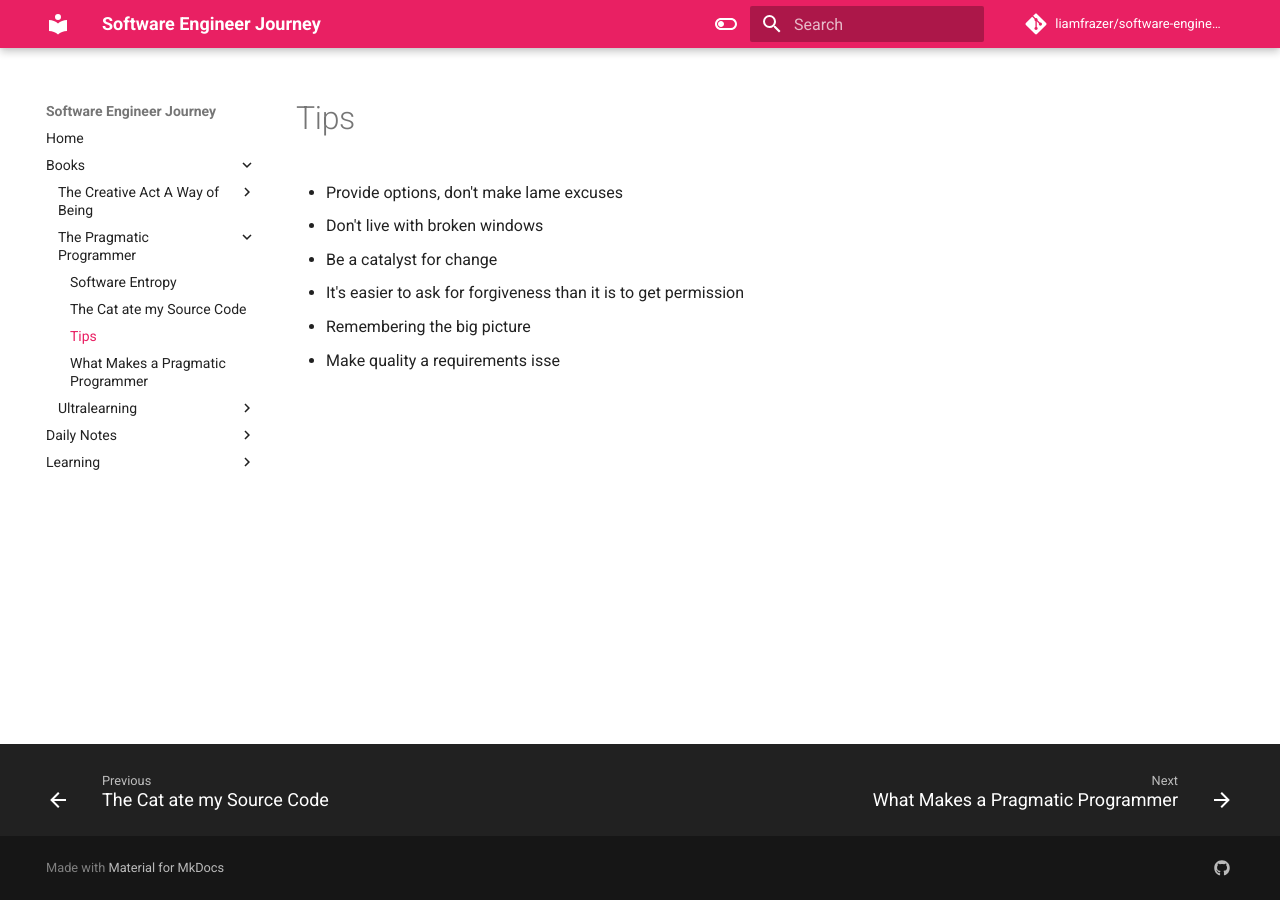
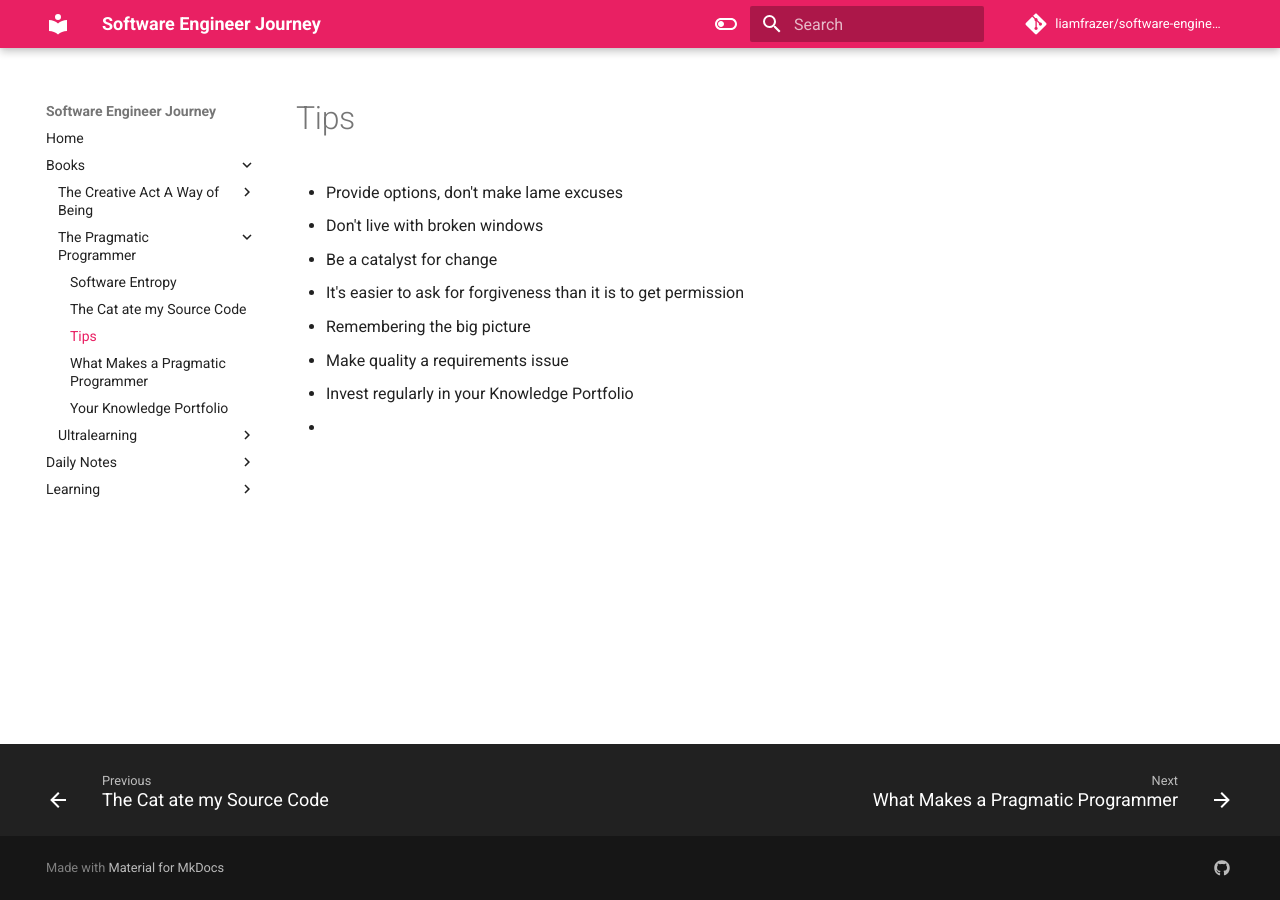
Before and after one commit to liamfrazer/software-engineer-journey, an MkDocs documentation site: the page built from docs/Books/The Pragmatic Programmer/Tips.md, in a window 1280 px wide. Built offline with MkDocs 1.6.1 and Material for MkDocs 9.7.7, drawn with Linux system fonts in a browser that asks for light colours; comment, search, counter and statistics services are not loaded.

Commit message:
vault backup: 2023-12-26 21:51:21

```diff
--- a/docs/Books/The Pragmatic Programmer/Tips.md
+++ b/docs/Books/The Pragmatic Programmer/Tips.md
@@ -9,4 +9,6 @@ tags:
 * Be a catalyst for change
 * It's easier to ask for forgiveness than it is to get permission
 * Remembering the big picture
-* Make quality a requirements isse
+* Make quality a requirements issue
+* Invest regularly in your Knowledge Portfolio
+*
--- /dev/null
+++ b/docs/Books/The Pragmatic Programmer/Your Knowledge Portfolio.md
@@ -0,0 +1,5 @@
+---
+tags:
+  - pragmatic
+---
+# Your Knowledge Portfolio
```
Also changed, not shown: docs/index.md (+1 -0 lines).
